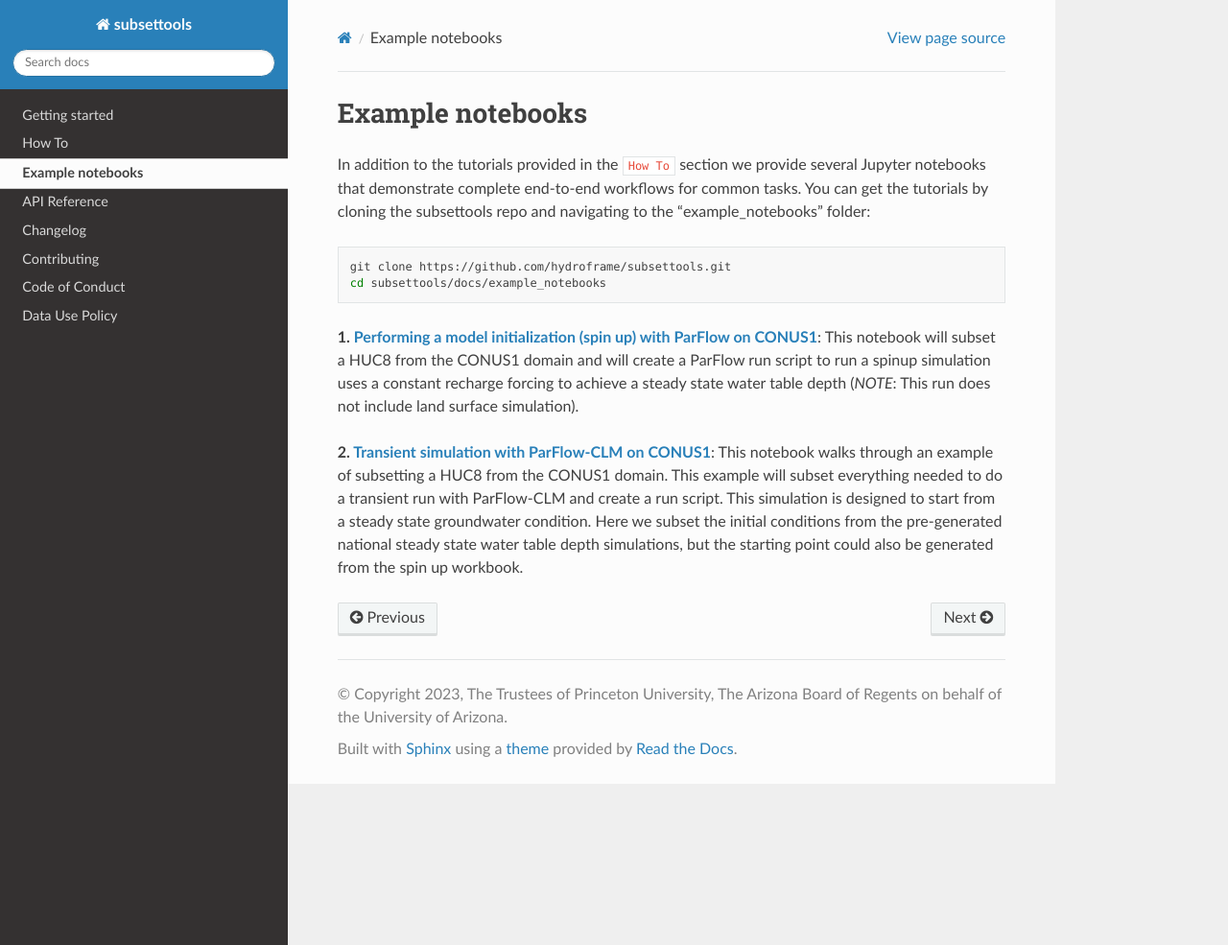
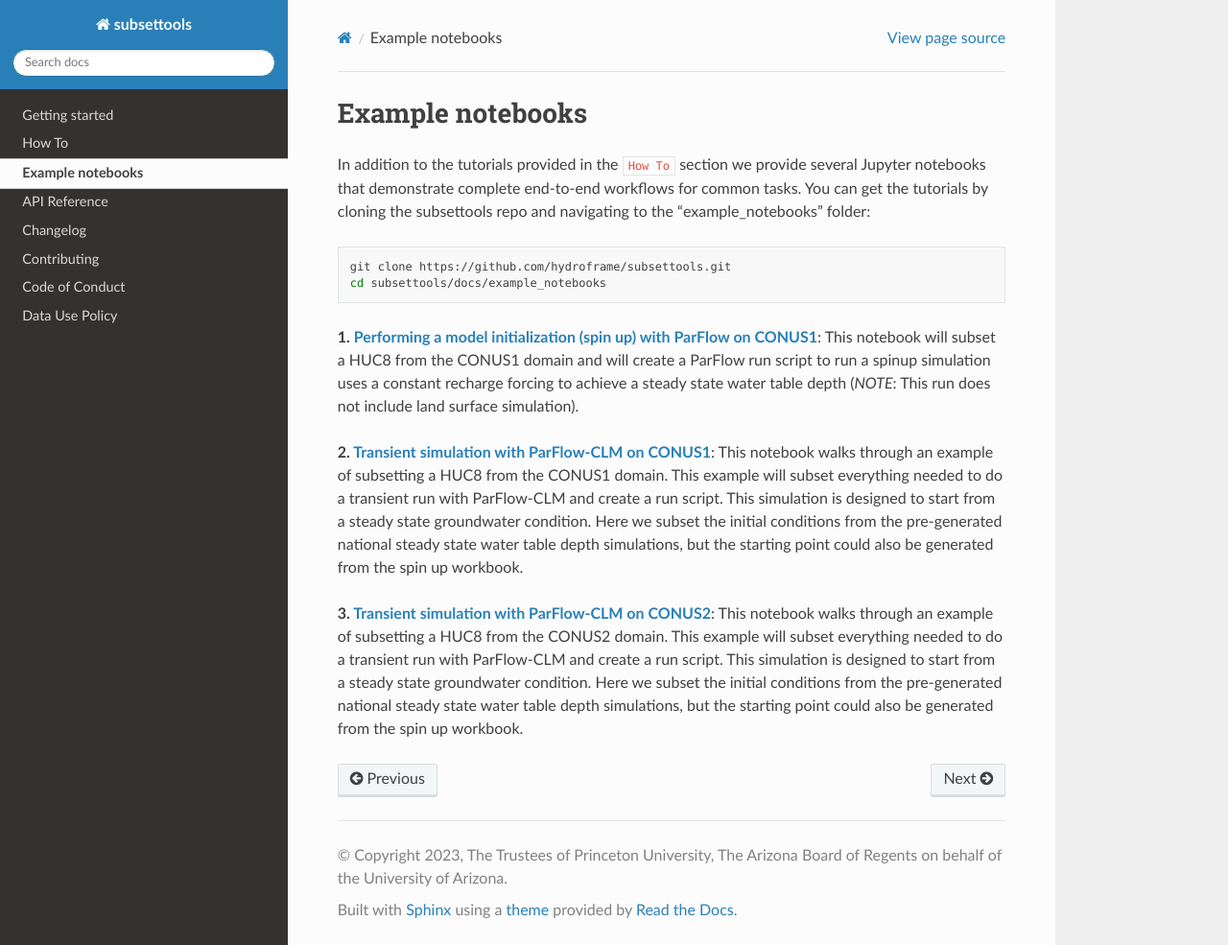
Before and after one commit to hydroframe/subsettools, a Sphinx documentation site: the page built from docs/example_notebooks/example_notebooks.md, in a window 1280 px wide and 985 px high. Shown: the whole window at 96% size. Built offline with Sphinx 7.4.7 and the Read the Docs theme 2.0.0, drawn with Linux system fonts in a browser that asks for light colours.

Commit message:
add conus2 notebook to readthedocs

```diff
--- a/docs/example_notebooks/example_notebooks.md
+++ b/docs/example_notebooks/example_notebooks.md
@@ -11,3 +11,5 @@ cd subsettools/docs/example_notebooks
 **1. [Performing a model initialization (spin up) with ParFlow on CONUS1](https://hydroframesubsettools.readthedocs.io/en/latest/example_notebooks/conus1_subsetting_spinup.html)**: This notebook will subset a HUC8 from the CONUS1 domain and will create a ParFlow run script to run a spinup simulation uses a constant recharge forcing to achieve a steady state water table depth (*NOTE*: This run does not include land surface simulation).
 
 **2. [Transient simulation with ParFlow-CLM on CONUS1](https://hydroframesubsettools.readthedocs.io/en/latest/example_notebooks/conus1_subsetting_transient.html)**: This notebook walks through an example of subsetting a HUC8 from the CONUS1 domain. This example will subset everything needed to do a transient run with ParFlow-CLM and create a run script. This simulation is designed to start from a steady state groundwater condition.  Here we subset the initial conditions from the pre-generated national steady state water table depth simulations, but the starting point could also be generated from the spin up workbook.
+
+**3. [Transient simulation with ParFlow-CLM on CONUS2](https://hydroframesubsettools.readthedocs.io/en/latest/example_notebooks/conus2_subsetting_transient.html)**: This notebook walks through an example of subsetting a HUC8 from the CONUS2 domain. This example will subset everything needed to do a transient run with ParFlow-CLM and create a run script. This simulation is designed to start from a steady state groundwater condition.  Here we subset the initial conditions from the pre-generated national steady state water table depth simulations, but the starting point could also be generated from the spin up workbook.
```
